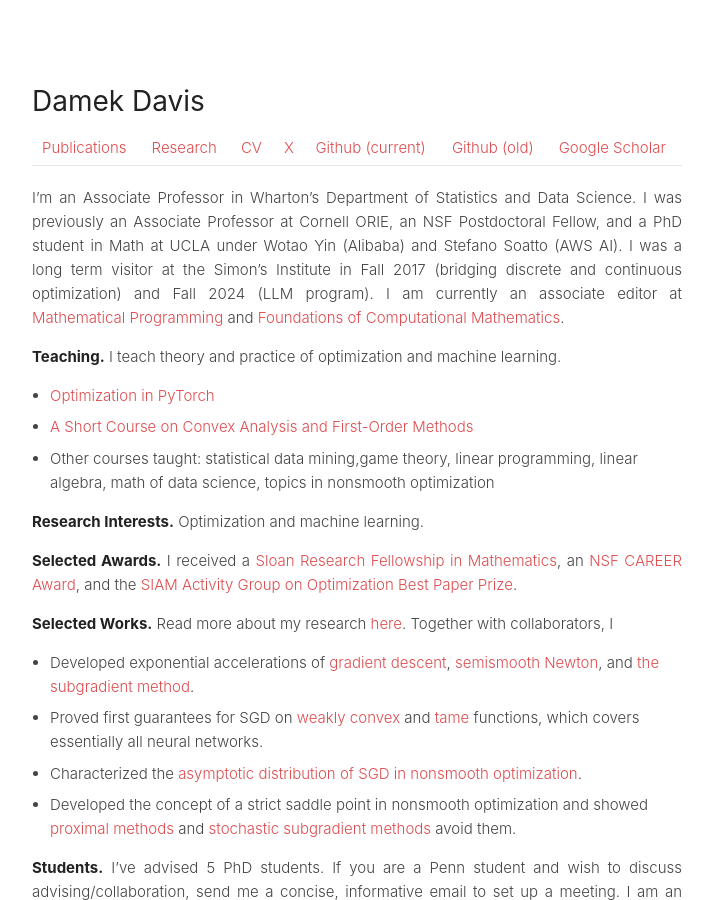
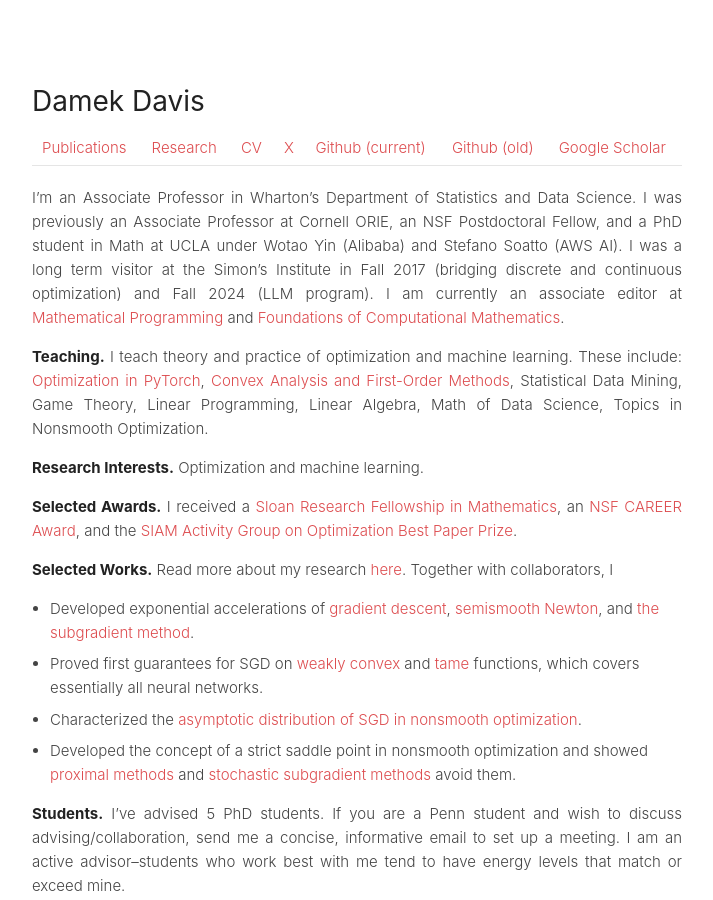
Before and after one commit to damek/damek.github.io, a Jekyll site: the page built from index.md, in a window 1280 px wide and 900 px high. Shown: the whole window, without its empty margins (283-996 px from the left). Built offline with Jekyll 4.4.1, drawn with Linux system fonts in a browser that asks for light colours.

Commit message:
Update index.md to improve teaching section by consolidating course listings into a single sentence

```diff
--- a/index.md
+++ b/index.md
@@ -9,10 +9,7 @@ title: Damek Davis
 
 I'm an Associate Professor in Wharton's Department of Statistics and Data Science. I was previously an Associate Professor at Cornell ORIE, an NSF Postdoctoral Fellow, and a PhD student in Math at UCLA under Wotao Yin (Alibaba) and Stefano Soatto (AWS AI). I was a long term visitor at the Simon's Institute in Fall 2017 (bridging discrete and continuous optimization) and Fall 2024 (LLM program). I am currently an associate editor at <a href="https://www.springer.com/journal/10107">Mathematical Programming</a> and <a href="https://www.springer.com/journal/10208">Foundations of Computational Mathematics</a>.
 
-**Teaching.** I teach theory and practice of optimization and machine learning.
-- [Optimization in PyTorch](STAT-4830)
-- [A Short Course on Convex Analysis and First-Order Methods](https://damek.github.io/teaching/orie6300/ORIE6300Fall2023notes.pdf)
-- Other courses taught: statistical data mining,game theory, linear programming, linear algebra, math of data science, topics in nonsmooth optimization
+**Teaching.** I teach theory and practice of optimization and machine learning. These include:  [Optimization in PyTorch](STAT-4830), [Convex Analysis and First-Order Methods](https://damek.github.io/teaching/orie6300/ORIE6300Fall2023notes.pdf), Statistical Data Mining, Game Theory, Linear Programming, Linear Algebra, Math of Data Science, Topics in Nonsmooth Optimization.
 
 
 **Research Interests.** Optimization and machine learning.
```
